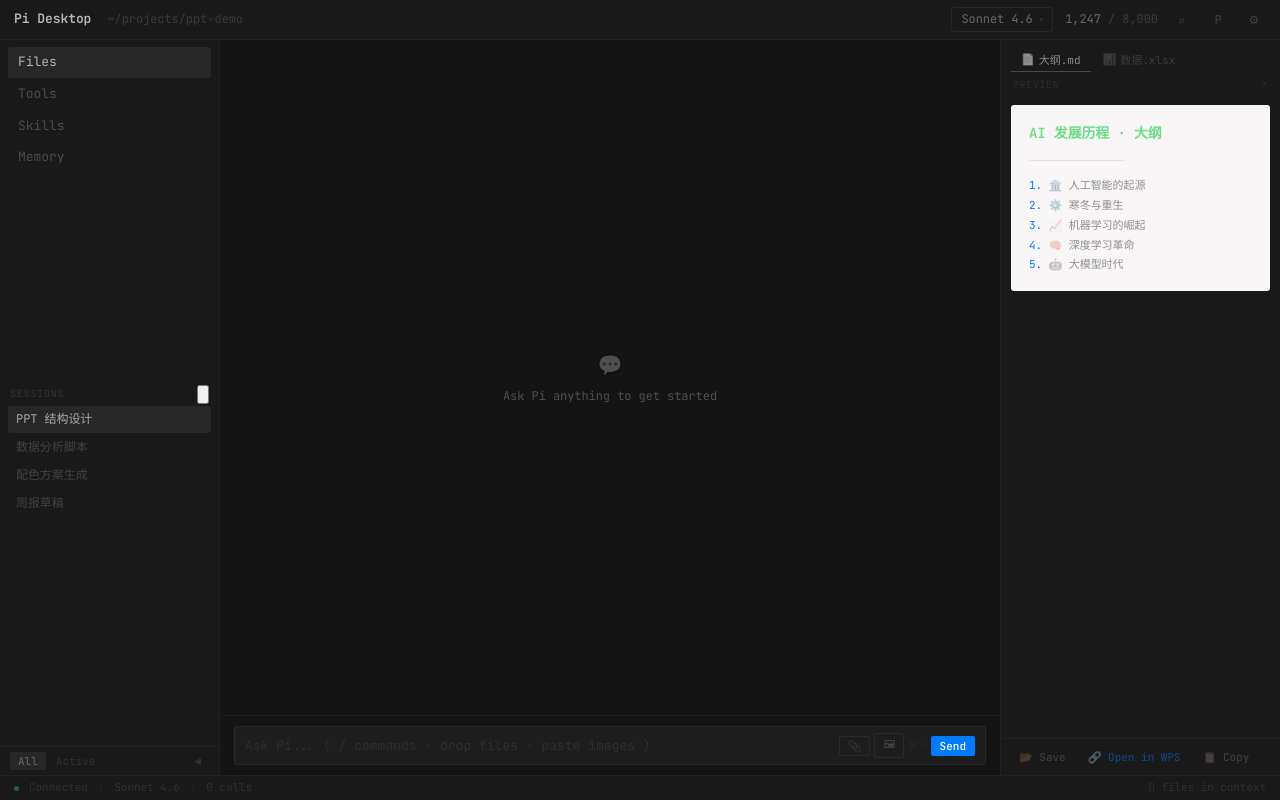
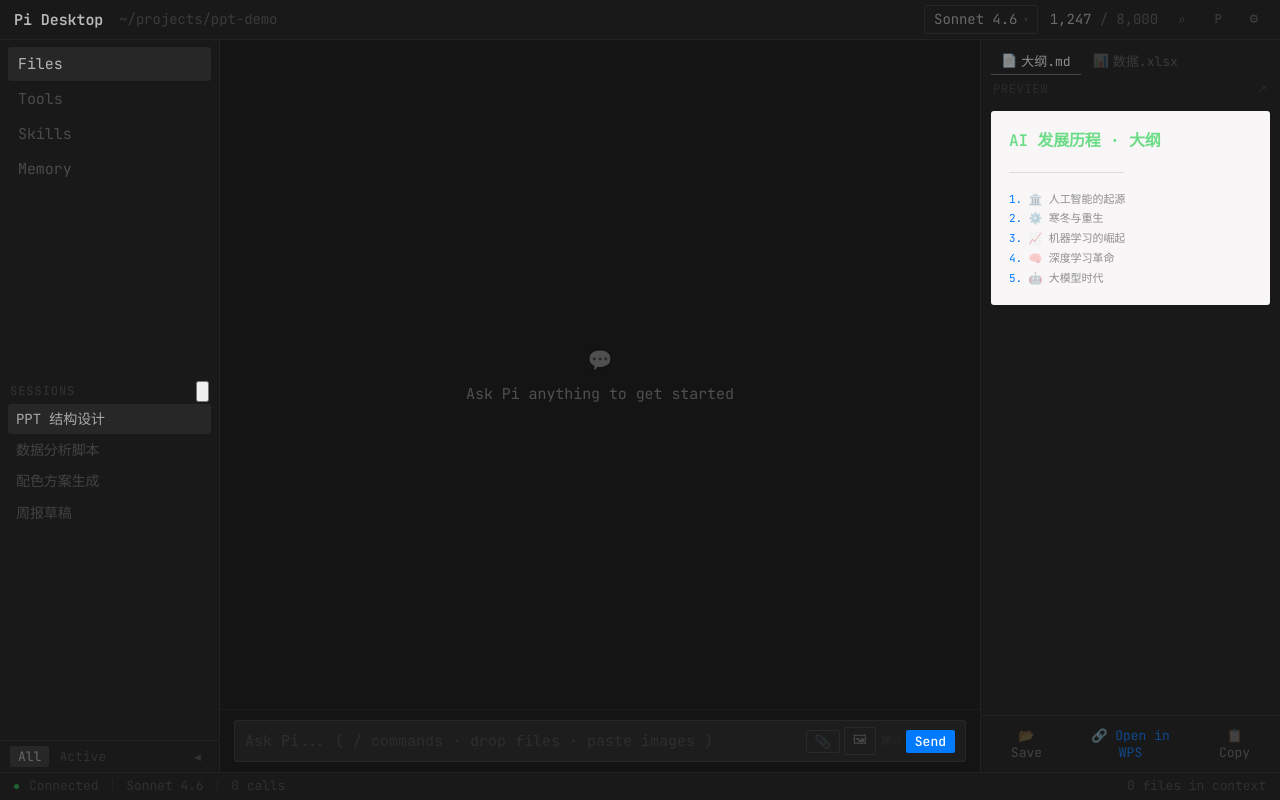
Before and after one commit to SS000JQ/pi-desktop-app, a React (Vite) app in the folder src/renderer/: page / in a window 1280 px wide. Built offline with nearby package versions, Linux system fonts and the light colour scheme.

Commit message:
fix: bump fonts +2px, add draggable panel resize with React state

```diff
--- a/src/renderer/src/App.tsx
+++ b/src/renderer/src/App.tsx
@@ -24,6 +24,8 @@ export default function App() {
   const [sessions] = useState<Session[]>(mockSessions)
   const [leftPanelCollapsed, setLeftPanelCollapsed] = useState(false)
   const [rightPanelCollapsed, setRightPanelCollapsed] = useState(false)
+  const [leftPanelWidth, setLeftPanelWidth] = useState(220)
+  const [rightPanelWidth, setRightPanelWidth] = useState(300)
   const [messages, setMessages] = useState<Message[]>([])
   const [isStreaming, setIsStreaming] = useState(false)
 
@@ -129,6 +131,8 @@ export default function App() {
             onOpenTools={() => {}}
             onOpenSkills={() => {}}
             onOpenMemory={() => {}}
+            panelWidth={leftPanelWidth}
+            onResize={setLeftPanelWidth}
           />
           <ChatView
             messages={messages}
@@ -139,6 +143,8 @@ export default function App() {
           <PreviewPanel
             collapsed={rightPanelCollapsed}
             onToggleCollapse={() => setRightPanelCollapsed(!rightPanelCollapsed)}
+            panelWidth={rightPanelWidth}
+            onResize={setRightPanelWidth}
           />
         </div>
 
--- a/src/renderer/src/components/LeftPanel.tsx
+++ b/src/renderer/src/components/LeftPanel.tsx
@@ -1,4 +1,4 @@
-import { useState } from 'react'
+import { useState, useRef, useEffect } from 'react'
 import type { Session } from '../types/chat'
 
 interface LeftPanelProps {
@@ -11,10 +11,29 @@ interface LeftPanelProps {
   onOpenTools?: () => void
   onOpenSkills?: () => void
   onOpenMemory?: () => void
+  panelWidth: number
+  onResize: (w: number) => void
 }
 
-export default function LeftPanel({ sessions, activeSessionId, onSessionSelect, collapsed, onToggleCollapse, onOpenFiles, onOpenTools, onOpenSkills, onOpenMemory }: LeftPanelProps) {
+export default function LeftPanel({ sessions, activeSessionId, onSessionSelect, collapsed, onToggleCollapse, onOpenFiles, onOpenTools, onOpenSkills, onOpenMemory, panelWidth, onResize }: LeftPanelProps) {
   const [filter, setFilter] = useState<'all' | 'active'>('all')
+
+  const isDraggingLeft = useRef(false)
+
+  useEffect(() => {
+    const handleMouseMove = (e: MouseEvent) => {
+      if (!isDraggingLeft.current) return
+      const newWidth = Math.min(Math.max(e.clientX, 120), 400)
+      onResize(newWidth)
+    }
+    const handleMouseUp = () => { isDraggingLeft.current = false }
+    window.addEventListener('mousemove', handleMouseMove)
+    window.addEventListener('mouseup', handleMouseUp)
+    return () => {
+      window.removeEventListener('mousemove', handleMouseMove)
+      window.removeEventListener('mouseup', handleMouseUp)
+    }
+  }, [onResize])
 
   if (collapsed) {
     return (
@@ -28,7 +47,7 @@ export default function LeftPanel({ sessions, activeSessionId, onSessionSelect,
   }
 
   return (
-    <div className="left">
+    <div className="left" style={{ width: panelWidth }}>
       <div className="l-list" style={{ padding: '6px 8px 0' }}>
         {[
           { label: 'Files', onClick: onOpenFiles },
@@ -84,6 +103,8 @@ export default function LeftPanel({ sessions, activeSessionId, onSessionSelect,
         </button>
         <button onClick={onToggleCollapse} className="l-new" style={{ marginLeft: 'auto', fontSize: '9px' }}>◀</button>
       </div>
+      <div className="resize-h" style={{ right: -2 }}
+        onMouseDown={(e) => { e.preventDefault(); isDraggingLeft.current = true }} />
     </div>
   )
 }
--- a/src/renderer/src/components/PreviewPanel.tsx
+++ b/src/renderer/src/components/PreviewPanel.tsx
@@ -1,12 +1,32 @@
-import { useState } from 'react'
+import { useState, useRef, useEffect } from 'react'
 
 interface PreviewPanelProps {
   collapsed: boolean
   onToggleCollapse: () => void
+  panelWidth: number
+  onResize: (w: number) => void
 }
 
-export default function PreviewPanel({ collapsed, onToggleCollapse }: PreviewPanelProps) {
+export default function PreviewPanel({ collapsed, onToggleCollapse, panelWidth, onResize }: PreviewPanelProps) {
   const [activeTab, setActiveTab] = useState<string | null>('大纲.md')
+
+  const isDraggingRight = useRef(false)
+
+  useEffect(() => {
+    const handleMouseMove = (e: MouseEvent) => {
+      if (!isDraggingRight.current) return
+      const windowW = window.innerWidth
+      const newWidth = Math.min(Math.max(windowW - e.clientX, 150), 500)
+      onResize(newWidth)
+    }
+    const handleMouseUp = () => { isDraggingRight.current = false }
+    window.addEventListener('mousemove', handleMouseMove)
+    window.addEventListener('mouseup', handleMouseUp)
+    return () => {
+      window.removeEventListener('mousemove', handleMouseMove)
+      window.removeEventListener('mouseup', handleMouseUp)
+    }
+  }, [onResize])
 
   if (collapsed) {
     return (
@@ -20,8 +40,9 @@ export default function PreviewPanel({ collapsed, onToggleCollapse }: PreviewPan
   }
 
   return (
-    <div className="prev" style={{ position: 'relative' }}>
-      <div className="resize-h" style={{ left: -2 }} />
+    <div className="prev" style={{ width: panelWidth, position: 'relative' }}>
+      <div className="resize-h" style={{ left: -2 }}
+        onMouseDown={(e) => { e.preventDefault(); isDraggingRight.current = true }} />
       <div className="pft">
         <button
           onClick={() => setActiveTab('大纲.md')}
--- a/src/renderer/src/styles/global.css
+++ b/src/renderer/src/styles/global.css
@@ -24,7 +24,7 @@
 
 body {
   font-family: var(--font);
-  font-size: 13px;
+  font-size: 15px;
   line-height: 1.6;
   color: var(--text);
   background: #151414;
@@ -79,20 +79,20 @@ body {
   display: flex; align-items: center; height: 40px; padding: 0 14px;
   border-bottom: 1px solid var(--bd); flex-shrink: 0;
 }
-.topbar-title { font-size: 13px; font-weight: 600; color: rgba(255,255,255,0.7); }
-.topbar-path { margin-left: 16px; font-size: 12px; color: rgba(255,255,255,0.15); }
+.topbar-title { font-size: 15px; font-weight: 600; color: rgba(255,255,255,0.7); }
+.topbar-path { margin-left: 16px; font-size: 14px; color: rgba(255,255,255,0.15); }
 .topbar-right { margin-left: auto; display: flex; align-items: center; gap: 12px; }
 
 .mbadge {
   display: flex; align-items: center; gap: 4px; padding: 2px 9px;
   border: 1px solid rgba(255,255,255,0.06); border-radius: 3px;
-  font-size: 12px; color: rgba(255,255,255,0.35); cursor: pointer; font-family: var(--font);
+  font-size: 14px; color: rgba(255,255,255,0.35); cursor: pointer; font-family: var(--font);
   transition: border-color 120ms;
 }
 .mbadge:hover { border-color: rgba(255,255,255,0.14); }
 .mbadge::after { content: "▾"; font-size: 7px; color: rgba(255,255,255,0.12); margin-left: 3px; }
 
-.tk { font-size: 12px; color: rgba(255,255,255,0.15); }
+.tk { font-size: 14px; color: rgba(255,255,255,0.15); }
 .tk span { color: rgba(255,255,255,0.35); }
 
 .ibtn {
@@ -114,7 +114,7 @@ body {
 .l-item {
   display: block; width: 100%; padding: 5px 10px; margin: 1px 0; border: none; border-radius: 3px;
   background: transparent; text-align: left; font-family: var(--font);
-  font-size: 13px; color: rgba(255,255,255,0.22); cursor: pointer;
+  font-size: 15px; color: rgba(255,255,255,0.22); cursor: pointer;
   transition: all 120ms;
 }
 .l-item:hover { background: var(--bg-hover); color: rgba(255,255,255,0.45); }
@@ -122,15 +122,15 @@ body {
 
 /* Sessions now higher — no divider, compact layout */
 .l-hdr { display: flex; justify-content: space-between; align-items: center; padding: 2px 10px 2px; }
-.l-hdr-label { font-size: 10px; text-transform: uppercase; letter-spacing: 0.08em; color: rgba(255,255,255,0.1); font-weight: 500; }
-.l-new { color: rgba(255,255,255,0.1); font-size: 13px; cursor: pointer; transition: color 120ms; }
+.l-hdr-label { font-size: 12px; text-transform: uppercase; letter-spacing: 0.08em; color: rgba(255,255,255,0.1); font-weight: 500; }
+.l-new { color: rgba(255,255,255,0.1); font-size: 15px; cursor: pointer; transition: color 120ms; }
 .l-new:hover { color: rgba(255,255,255,0.3); }
 
 .l-list { flex: 1; overflow-y: auto; padding: 0 8px 4px; }
 
 .l-session {
   padding: 4px 8px; margin-bottom: 1px; border-radius: 3px;
-  font-size: 12px; cursor: pointer; color: rgba(255,255,255,0.18);
+  font-size: 14px; cursor: pointer; color: rgba(255,255,255,0.18);
   transition: all 120ms; overflow: hidden; text-overflow: ellipsis; white-space: nowrap;
 }
 .l-session:hover { background: rgba(255,255,255,0.03); color: rgba(255,255,255,0.4); }
@@ -139,7 +139,7 @@ body {
 .l-fil { display: flex; gap: 2px; padding: 5px 10px; border-top: 1px solid var(--bd); margin-top: auto; }
 .l-fil button {
   padding: 2px 8px; border-radius: 2px; border: none; background: none; font-family: var(--font);
-  font-size: 11px; cursor: pointer; color: rgba(255,255,255,0.1); transition: all 120ms;
+  font-size: 13px; cursor: pointer; color: rgba(255,255,255,0.1); transition: all 120ms;
 }
 .l-fil button:hover { color: rgba(255,255,255,0.25); }
 .l-fil button.active { background: var(--bg-active); color: rgba(255,255,255,0.3); }
@@ -161,7 +161,7 @@ body {
 .msgs { flex: 1; overflow-y: auto; padding: 20px 20px; display: flex; flex-direction: column; gap: 16px; }
 .msg-empty {
   flex: 1; display: flex; align-items: center; justify-content: center;
-  color: rgba(255,255,255,0.25); font-size: 12px;
+  color: rgba(255,255,255,0.25); font-size: 15px;
   background: var(--bg-chat);
 }
 
@@ -169,9 +169,9 @@ body {
 .msg.right { align-self: flex-end; }
 .msg.left { align-self: flex-start; }
 
-.ml { font-size: 11px; color: rgba(255,255,255,0.13); margin-bottom: 4px; display: flex; align-items: center; gap: 6px; }
+.ml { font-size: 13px; color: rgba(255,255,255,0.13); margin-bottom: 4px; display: flex; align-items: center; gap: 6px; }
 
-.mb { padding: 8px 12px; font-size: 13px; line-height: 1.7; border-radius: 4px; }
+.mb { padding: 8px 12px; font-size: 15px; line-height: 1.7; border-radius: 4px; }
 .mb.right { background: var(--bg-active); color: var(--text); }
 .mb.left { padding-left: 0; color: var(--text); background: transparent; }
 
@@ -180,14 +180,14 @@ body {
 }
 .mb-actions button {
   border: none; background: none; font-family: var(--font);
-  font-size: 10px; color: rgba(0,122,255,0.35); cursor: pointer; padding: 0; transition: color 120ms;
+  font-size: 12px; color: rgba(0,122,255,0.35); cursor: pointer; padding: 0; transition: color 120ms;
 }
 .mb-actions button:hover { color: rgba(0,122,255,0.55); }
 
 .tc {
   margin-top: 8px; padding: 6px 10px 6px 12px;
   border-left: 2px solid rgba(255,255,255,0.06);
-  font-size: 12px; line-height: 1.6; color: rgba(255,255,255,0.25);
+  font-size: 14px; line-height: 1.6; color: rgba(255,255,255,0.25);
 }
 .tc.done { border-left-color: var(--success); }
 .tcn { color: rgba(255,255,255,0.4); }
@@ -204,13 +204,13 @@ body {
 .cbh {
   display: flex; justify-content: space-between; padding: 4px 10px;
   background: rgba(255,255,255,0.015); border-bottom: 1px solid rgba(255,255,255,0.04);
-  font-size: 11px; color: rgba(255,255,255,0.16);
+  font-size: 13px; color: rgba(255,255,255,0.16);
 }
-.cbc { padding: 8px 10px; font-size: 12px; line-height: 1.7; color: rgba(255,255,255,0.45); }
+.cbc { padding: 8px 10px; font-size: 14px; line-height: 1.7; color: rgba(255,255,255,0.45); }
 
 .msg-stream {
   display: flex; align-items: center; gap: 6px;
-  color: rgba(255,255,255,0.25); font-size: 12px; font-family: var(--font);
+  color: rgba(255,255,255,0.25); font-size: 14px; font-family: var(--font);
 }
 
 /* ── Context chips ── */
@@ -218,7 +218,7 @@ body {
 .cchip {
   display: flex; align-items: center; gap: 4px;
   background: rgba(255,255,255,0.03); border: 1px solid rgba(255,255,255,0.05);
-  border-radius: 2px; padding: 2px 8px; font-size: 11px; color: rgba(255,255,255,0.22);
+  border-radius: 2px; padding: 2px 8px; font-size: 13px; color: rgba(255,255,255,0.22);
 }
 .cchip .x { color: rgba(255,255,255,0.08); cursor: pointer; font-size: 11px; margin-left: 2px; transition: color 120ms; }
 .cchip .x:hover { color: rgba(255,94,94,0.45); }
@@ -234,17 +234,17 @@ body {
 .inr:focus-within { border-color: rgba(255,255,255,0.1); }
 .inf {
   flex: 1; background: transparent; border: none; outline: none;
-  color: rgba(255,255,255,0.65); font-family: var(--font); font-size: 13px;
+  color: rgba(255,255,255,0.65); font-family: var(--font); font-size: 15px;
 }
 .inf::placeholder { color: rgba(255,255,255,0.08); }
 .ina { display: flex; gap: 4px; align-items: center; flex-shrink: 0; }
 .inb {
   background: transparent; color: rgba(255,255,255,0.18); border: 1px solid rgba(255,255,255,0.06);
-  border-radius: 2px; padding: 2px 8px; font-family: var(--font); font-size: 11px; font-weight: 500;
+  border-radius: 2px; padding: 2px 8px; font-family: var(--font); font-size: 13px; font-weight: 500;
   cursor: pointer; transition: all 120ms;
 }
 .inb:hover { color: rgba(255,255,255,0.4); border-color: rgba(255,255,255,0.12); }
-.ikh { color: rgba(255,255,255,0.05); font-size: 10px; }
+.ikh { color: rgba(255,255,255,0.05); font-size: 12px; }
 
 /* ── Slash command popover ── */
 .cmd-list {
@@ -254,21 +254,21 @@ body {
 }
 .cmd-item {
   width: 100%; display: flex; align-items: center; gap: 6px; padding: 6px 10px;
-  border: none; background: none; font-family: var(--font); font-size: 12px; text-align: left;
+  border: none; background: none; font-family: var(--font); font-size: 14px; text-align: left;
   cursor: pointer; color: rgba(255,255,255,0.25); transition: all 120ms;
 }
 .cmd-item:hover { background: var(--bg-hover); color: var(--text); }
 .cmd-item.active { background: rgba(0,122,255,0.06); color: var(--text); }
 .cmd-icon { font-size: 13px; }
 .cmd-name { font-weight: 500; }
-.cmd-desc { color: rgba(255,255,255,0.12); margin-left: 4px; }
+.cmd-desc { color: rgba(255,255,255,0.12); margin-left: 4px; font-size: 12px; }
 
 /* ── Preview panel ── */
 .prev { width: 280px; flex-shrink: 0; border-left: 1px solid var(--bd); display: flex; flex-direction: column; }
 .pft { display: flex; gap: 2px; padding: 8px 10px 0; }
 .pf {
   display: flex; align-items: center; gap: 4px; padding: 3px 10px 4px; border: none; background: none;
-  font-family: var(--font); font-size: 11px; cursor: pointer;
+  font-family: var(--font); font-size: 13px; cursor: pointer;
   color: rgba(255,255,255,0.15); border-bottom: 1px solid transparent; margin-bottom: -1px;
   transition: all 120ms;
 }
@@ -278,12 +278,12 @@ body {
 .pf .x:hover { color: rgba(255,94,94,0.35); }
 
 .ph { display: flex; justify-content: space-between; align-items: center; padding: 6px 12px; }
-.phl { font-size: 10px; text-transform: uppercase; letter-spacing: 0.06em; color: rgba(255,255,255,0.08); }
+.phl { font-size: 12px; text-transform: uppercase; letter-spacing: 0.06em; color: rgba(255,255,255,0.08); }
 
 .ptb { display: flex; gap: 2px; padding: 0 12px; margin-bottom: 6px; }
 .pt {
   padding: 2px 10px; border-radius: 2px; border: none; background: none;
-  font-family: var(--font); font-size: 11px; cursor: pointer;
+  font-family: var(--font); font-size: 13px; cursor: pointer;
   color: rgba(255,255,255,0.1); transition: all 120ms;
 }
 .pt:hover { color: rgba(255,255,255,0.25); }
@@ -293,16 +293,16 @@ body {
 .ps {
   background: #f8f6f6; border-radius: 3px; padding: 16px 18px;
   min-height: 90px; flex-shrink: 0; color: #201d1d;
-  font-size: 12px; line-height: 1.8;
+  font-size: 14px; line-height: 1.8;
 }
-.ps .st { font-weight: 600; margin-bottom: 6px; font-size: 14px; letter-spacing: -0.01em; }
+.ps .st { font-weight: 600; margin-bottom: 6px; font-size: 16px; letter-spacing: -0.01em; }
 .ps .si { color: rgba(32,29,29,0.48); font-size: 11px; }
-.ps .sn { color: rgba(32,29,29,0.15); font-size: 10px; margin-top: 6px; }
+.ps .sn { color: rgba(32,29,29,0.15); font-size: 12px; margin-top: 6px; }
 
 .pa { display: flex; gap: 6px; padding: 8px 10px; border-top: 1px solid var(--bd); }
 .pab {
   padding: 3px 8px; border-radius: 2px; border: none; background: none;
-  font-family: var(--font); font-size: 11px; cursor: pointer;
+  font-family: var(--font); font-size: 13px; cursor: pointer;
   color: rgba(255,255,255,0.18); transition: all 120ms;
 }
 .pab:hover { color: rgba(255,255,255,0.4); background: var(--bg-hover); }
@@ -313,14 +313,14 @@ body {
 .stb {
   display: flex; align-items: center; gap: 10px; padding: 3px 14px;
   border-top: 1px solid var(--bd); flex-shrink: 0;
-  font-size: 11px; color: rgba(255,255,255,0.1);
+  font-size: 13px; color: rgba(255,255,255,0.1);
 }
 .sdot { width: 5px; height: 5px; border-radius: 50%; background: rgba(48,209,88,0.3); flex-shrink: 0; }
 
 /* ── Token warning ── */
 .twarn {
   display: flex; align-items: center; gap: 8px;
-  padding: 4px 14px; font-size: 11px;
+  padding: 4px 14px; font-size: 13px;
   background: rgba(255,159,10,0.06); color: rgba(255,159,10,0.5);
   border-bottom: 1px solid rgba(255,159,10,0.08);
 }
```
